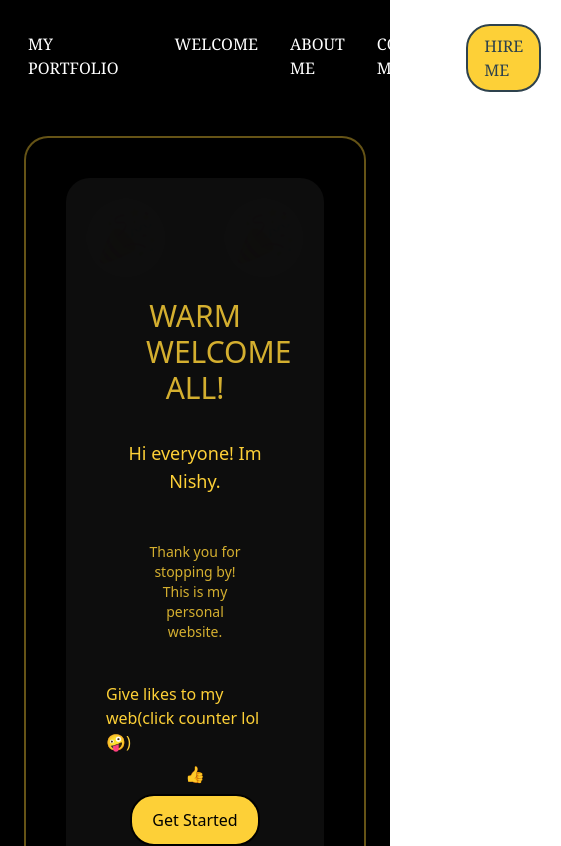
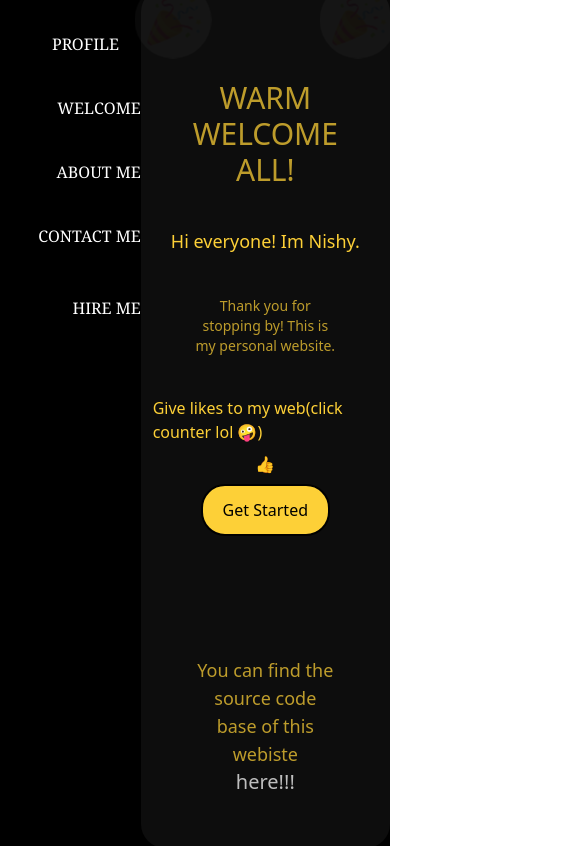
Before and after one commit to nishyjana/my-profolio, a React (Create React App) app: page / in a window 390 px wide. Shown: the top 846 px of the page, 561 px wide, since content can reach past the window. Built offline with nearby package versions, Linux system fonts and the light colour scheme.

Commit message:
added redux

```diff
--- a/src/components/Layer/LayerWithNavBar.tsx
+++ b/src/components/Layer/LayerWithNavBar.tsx
@@ -8,9 +8,9 @@ interface Props {
 export default function LayerWithNavBar({ childComp }: Props) {
   const navProps = [WELCOME, ABOUT_ME, CONTACT_ME, CONSULTANCE];
   return (
-    <div className={`w-full h-full bg-black`}>
+    <div className={`w-full h-full bg-black flex lg:flex-col`}>
       <NavBar navProps={navProps} />
-      <div className="p-6 -mt-3 w-full bg-black h-full">{childComp}</div>
+      <div className="lg:p-6 -mt-3 w-full bg-black h-full">{childComp}</div>
     </div>
   );
 }
--- a/src/components/atom/MediumArticle.tsx
+++ b/src/components/atom/MediumArticle.tsx
@@ -14,7 +14,7 @@ export default function MediumArticle() {
       });
   }, []);
   return (
-    <div className="w-full h-screen flex">
+    <div className="w-full h-screen lg:flex">
       {blogs.map((blog: any) => {
         return (
           <div className="text-orange flex-col w-full p-10">
--- a/src/components/molecule/NavBar.tsx
+++ b/src/components/molecule/NavBar.tsx
@@ -14,21 +14,21 @@ interface Props {
 export default function NavBar({ navProps }: Props) {
   const navigate = useNavigate();
   return (
-    <div className="px-2 py-8 w-full text-white font-serif bg-black flex justify-between">
+    <div className="lg:px-2 py-8 w-5/6 lg:w-full text-white font-serif bg-black   lg:flex justify-between">
       <div
-        className="flex justify-start px-5 cursor-pointer hover:text-orange hover:text-xl"
+        className=" ml-10 lg:ml-0 lg:flex justify-start px-3 lg:px-5 cursor-pointer hover:text-orange hover:text-xl"
         onClick={() => navigate(HOME_PAGE_PATH)}
       >
-        MY PORTFOLIO
+      PROFILE
       </div>
-      <div className="flex px-5">
+      <div className="lg:flex lg:px-5">
         {navProps?.length
           ? navProps?.map((prop: any, index: any) => {
               return (
                 <div
-                  className={`flex justify-end hover:text-xl px-4 hover:text-orange cursor-pointer ${
+                  className={`flex justify-end hover:text-xl my-10 lg:my-0 lg:px-4 hover:text-orange cursor-pointer ${
                     prop === CONSULTANCE
-                      ? "py-2 -mt-2 border-2 border-blue bg-orange  text-blue rounded-3xl hover:text-base hover:text-blue"
+                      ? "py-2 lg:-mt-2 lg:border-2 lg:border-blue lg:bg-orange  lg:text-blue rounded-3xl hover:text-base hover:text-blue"
                       : null
                   }`}
                   key={index}
--- a/src/components/pages/AboutMe.tsx
+++ b/src/components/pages/AboutMe.tsx
@@ -4,7 +4,7 @@ import MediumArticle from "../atom/MediumArticle";
 export default function AboutMe() {
   return (
     <div className="w-full h-full bg-black bg-opacity-5 rounded-2xl">
-      <div className="border-2 border-orange rounder-3xl border-opacity-50 bg-orange bg-opacity-5 h-full w-full rounded-2xl m-auto flex-col">
+      <div className="lg:border-2 lg:border-orange rounder-3xl border-opacity-50 bg-orange bg-opacity-5 h-full w-full rounded-2xl m-auto flex-col">
         <h1 className="mx-10 text-center my-10 font-serif text-lg text-orange">
           My Experience
         </h1>
--- a/src/components/pages/ContactMe.tsx
+++ b/src/components/pages/ContactMe.tsx
@@ -1,10 +1,10 @@
 export default function ContactMe() {
   return (
-    <div className="h-screen w-full bg-black border-2 border-orange rounded-3xl">
-      <div className="text-orange text-center p-10">Under development</div>
+    <div className="h-screen w-full bg-black lg:border-2 lg:border-orange rounded-3xl">
+      <div className="text-orange text-center p-3 lg:p-10">Under development</div>
       <img
         alt="progress"
-        className="m-auto my-10 opacity-60 w-1/3 h-1/3 rounded-full animate-bounce"
+        className="hidden lg:block m-auto my-10 opacity-60 w-1/3 h-1/3 rounded-full animate-bounce"
         src="https://underconstructionpage.com/wp-content/uploads/2017/07/underconstruction-twitter.png"
       />
     </div>
--- a/src/components/pages/HomePage.tsx
+++ b/src/components/pages/HomePage.tsx
@@ -3,20 +3,17 @@ import FacebookIcon from "../atom/FacebookIcon";
 import LinkedinIcon from "../atom/LIinktinIcon";
 import PersonalDetail from "../atom/PersonalDetail";
 import TwitterIcon from "../atom/TwitterIcon";
-import { isMobile } from "react-device-detect";
 export default function HomePage() {
   return (
     <div className="w-full h-full p-20 bg-black bg-opacity-5 rounded-2xl">
       <div className="border-2 border-orange border-opacity-20 h-full w-full rounded-2xl m-auto flex">
-        {isMobile ? null : (
-          <div className="flex-1 w-full border-r-4 shadow-lg border-orange p-20  text-white rounded-full">
+        <div className="hidden lg:block flex-1 w-full border-r-4 shadow-lg border-orange p-20  text-white rounded-full">
           <img
             src={require("../../../src/images/mypicc.png")}
             alt="imgs"
             className="w-full h-full object-cover bg-white bg-opacity-60 rounded-full opacity-40"
           />
         </div>
-        )}
 
         <div className="flex-1 w-full  h-full p-6 flex-col my-3 justify-between text-white font-serif">
           <PersonalDetail />
--- a/src/components/pages/Welcome.tsx
+++ b/src/components/pages/Welcome.tsx
@@ -18,8 +18,8 @@ export default function Welcome() {
   );
 
   return (
-    <div className="h-screen w-full bg-black border-2 border-orange border-opacity-40 rounded-3xl p-10">
-      <div className="p-10 bg-white bg-opacity-5 h-full w-full rounded-3xl flex-col">
+    <div className="h-full lg:h-screen w-full bg-black lg:border-2 lg:border-orange lg:border-opacity-40 rounded-3xl lg:p-10">
+      <div className="p-3 lg:p-10 bg-white bg-opacity-5 h-full w-full rounded-3xl flex-col">
         <div className="justify-between flex">
           <img
             src={require("../../../src/images/cele.jpeg")}
@@ -76,8 +76,8 @@ export default function Welcome() {
             Get Started
           </button>
         </div>
-        <div className="flex w-full mt-20">
-          <p className="text-orange text-center text-lg  m-auto p-10 animate-pulse flex">
+        <div className="lg:flex w-full mt-20">
+          <p className="text-orange text-center text-lg  m-auto p-10 animate-pulse lg:flex">
             You can find the source code base of this webiste
             <div
               className="text-white text-xl mx-2  cursor-pointer"
--- a/src/redux/reducers/general.ts
+++ b/src/redux/reducers/general.ts
@@ -1,5 +1,4 @@
 
-import _ from 'lodash';
 import { CLICK } from '../reduxConstants';
 
 export interface InitialStateInt {
```
Lines whose indentation alone changed are shown as unchanged.
